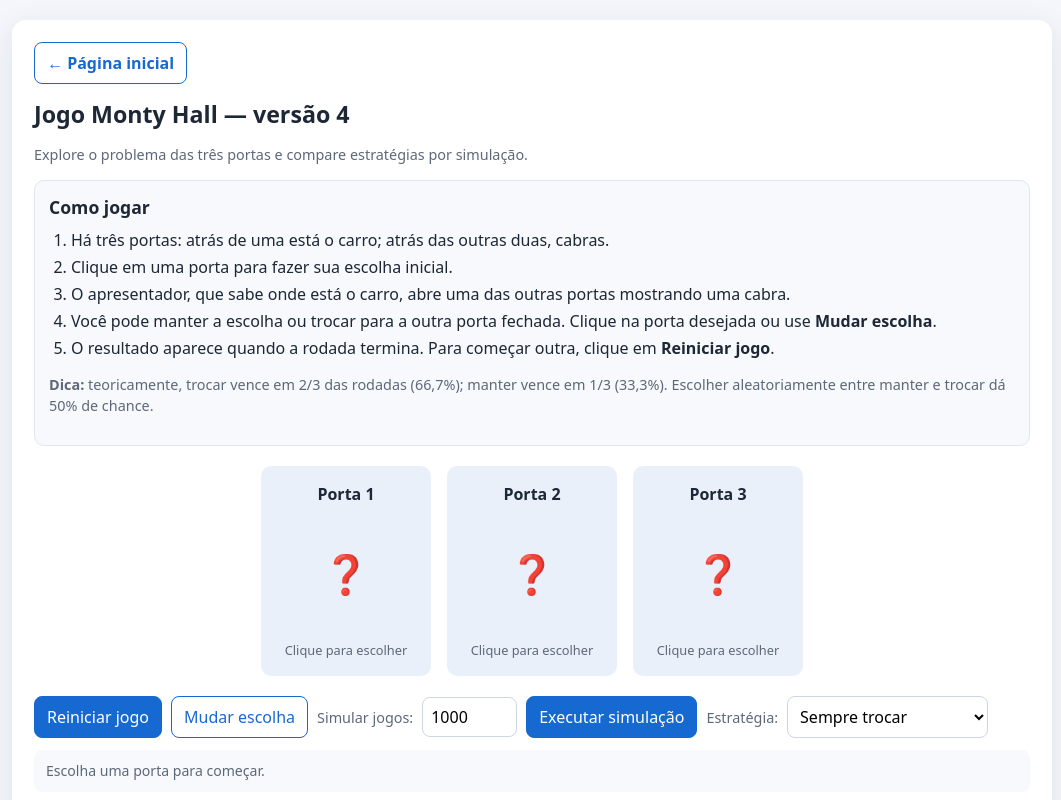
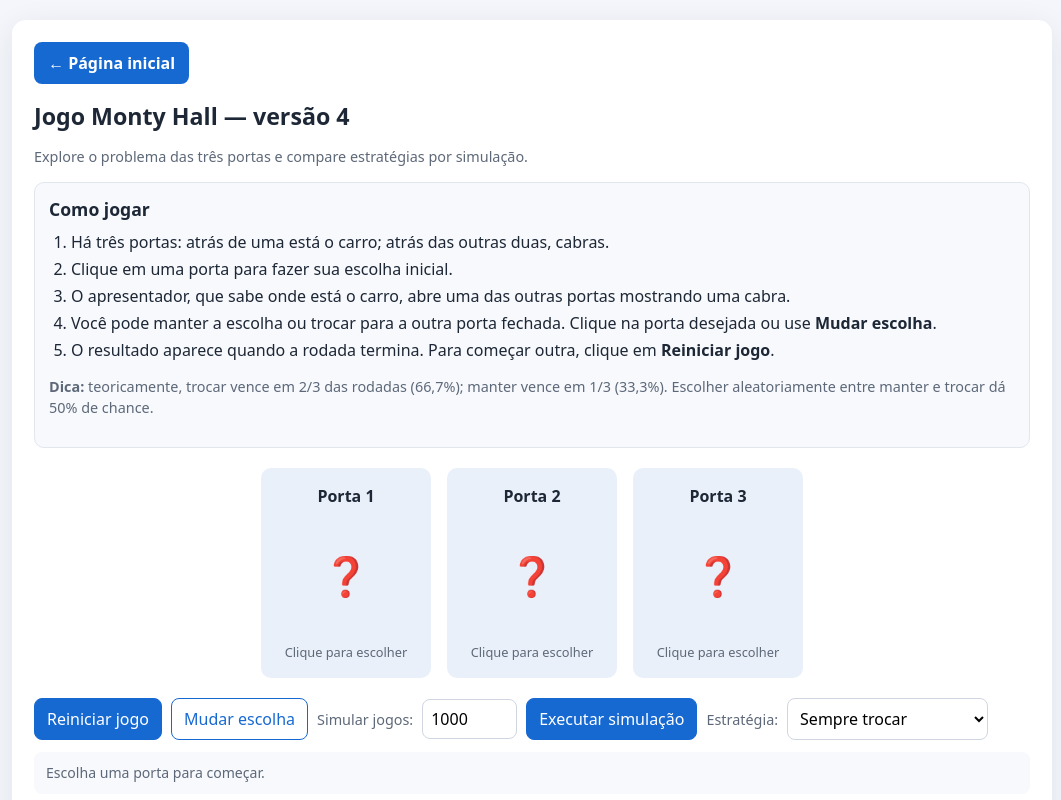
Before and after one commit to fabiosouzatele/Simula-Probabilidades, a plain HTML site: page monty-hall.html in a window 1280 px wide. Shown: the top 800 px of the page, without its empty margins (108-1169 px from the left). Drawn offline with Linux system fonts and the light colour scheme.

Commit message:
Update monty-hall.html

```diff
--- a/monty-hall.html
+++ b/monty-hall.html
@@ -34,7 +34,11 @@ footer{margin-top:22px;border-top:1px solid var(--line);padding-top:12px;color:v
 </head>
 <body>
 <main class="app">
-  <a class="home-link" href="https://fabiosouzatele.github.io/Simula-Probabilidades/">← Página inicial</a>
+  <a href="https://fabiosouzatele.github.io/Simula-Probabilidades/"
+     style="display:inline-block;margin-bottom:16px;padding:10px 14px;
+     background:#1769d2;color:white;text-decoration:none;border-radius:8px;
+     font-weight:600;">← Página inicial</a>
+
   <h1>Jogo Monty Hall — versão 4</h1>
   <p class="muted">Explore o problema das três portas e compare estratégias por simulação.</p>
 
```
